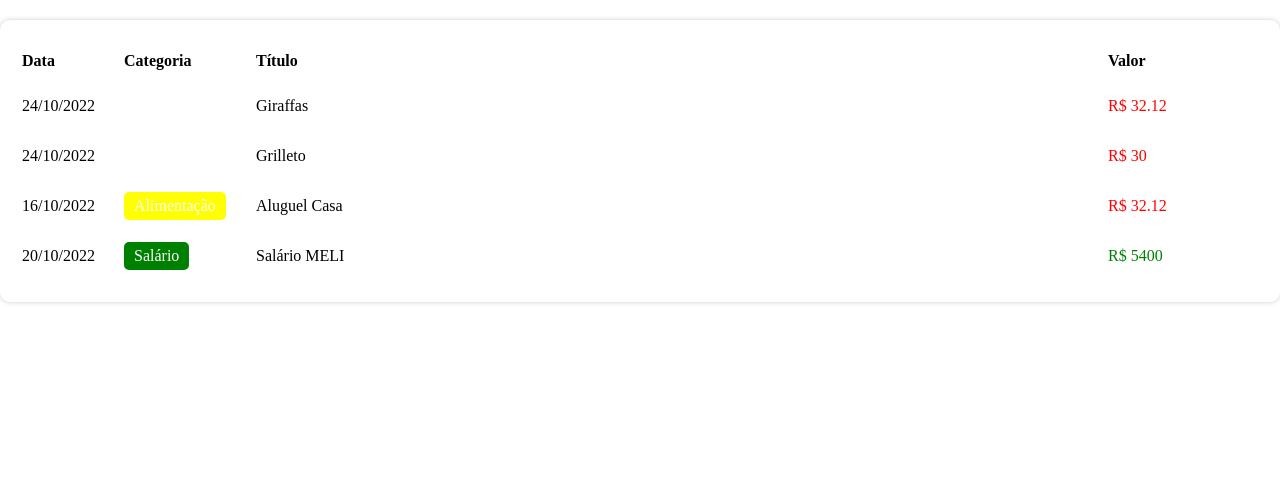
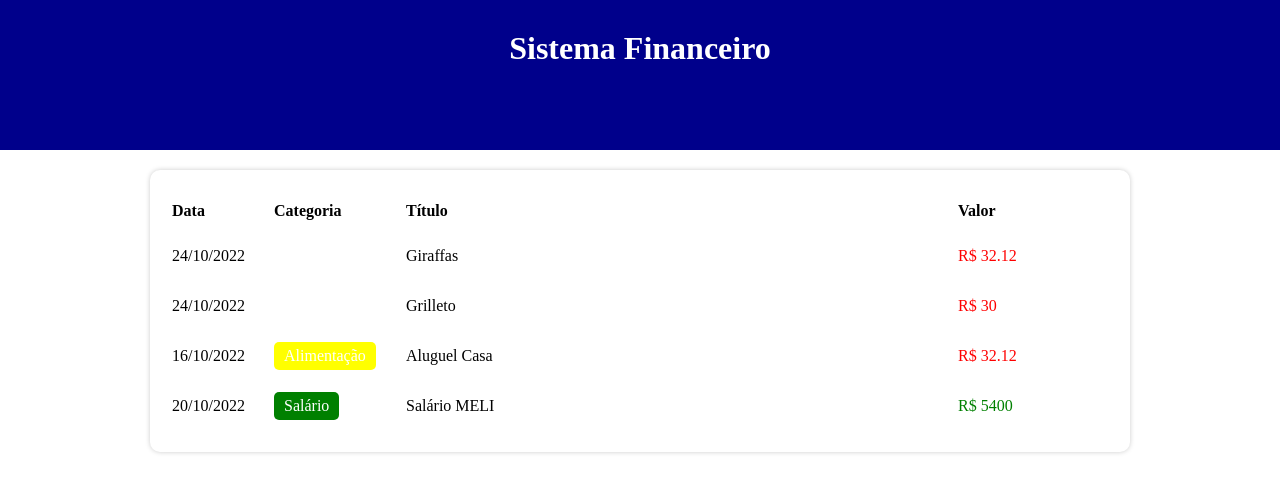
Before and after one commit to Tassio-Med/finance-system, a React (Create React App) app: page / in a window 1280 px wide. Shown: the top 492 px of the page. Built offline with nearby package versions, Linux system fonts and the light colour scheme; the HTML template or start-up script is replaced by a standard one.

Commit message:
:sparkles: feat: reorganizado ao contexto do styled-components

```diff
--- a/src/App.tsx
+++ b/src/App.tsx
@@ -1,4 +1,6 @@
 import { useState, useEffect } from 'react';
+
+import * as C from './App.styles';
 
 import { Category } from './types/Category';
 import { Item } from './types/Item';
@@ -20,9 +22,14 @@ const App = () => {
  }, [list, month]);
 
   return (
-    <div className="w-full h-screen flex justify-center">
-      <Table list={filterList}/>
-    </div>
+    <C.Container>
+      <C.Header>
+        <C.HeaderText>Sistema Financeiro</C.HeaderText>
+      </C.Header>
+      <C.Body>
+        <Table list={filterList}/>
+      </C.Body>
+    </C.Container>
   );
 }
 
```
